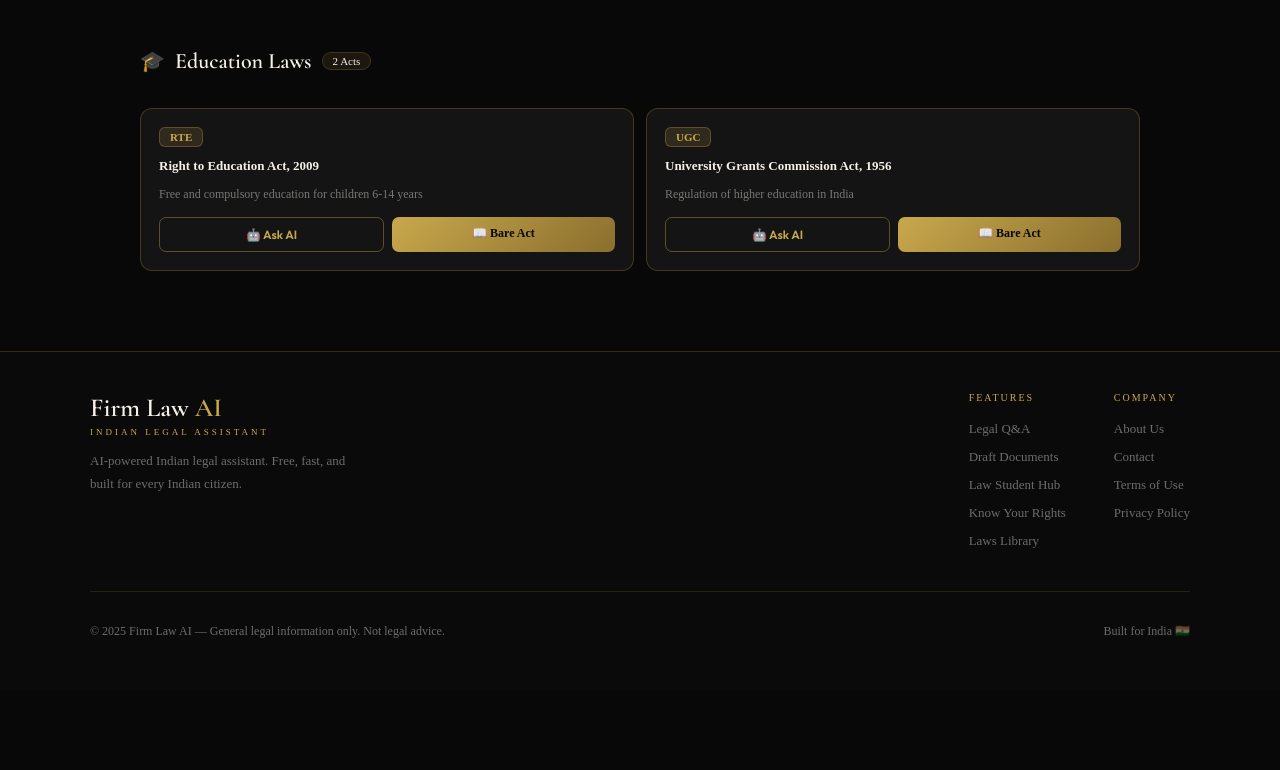
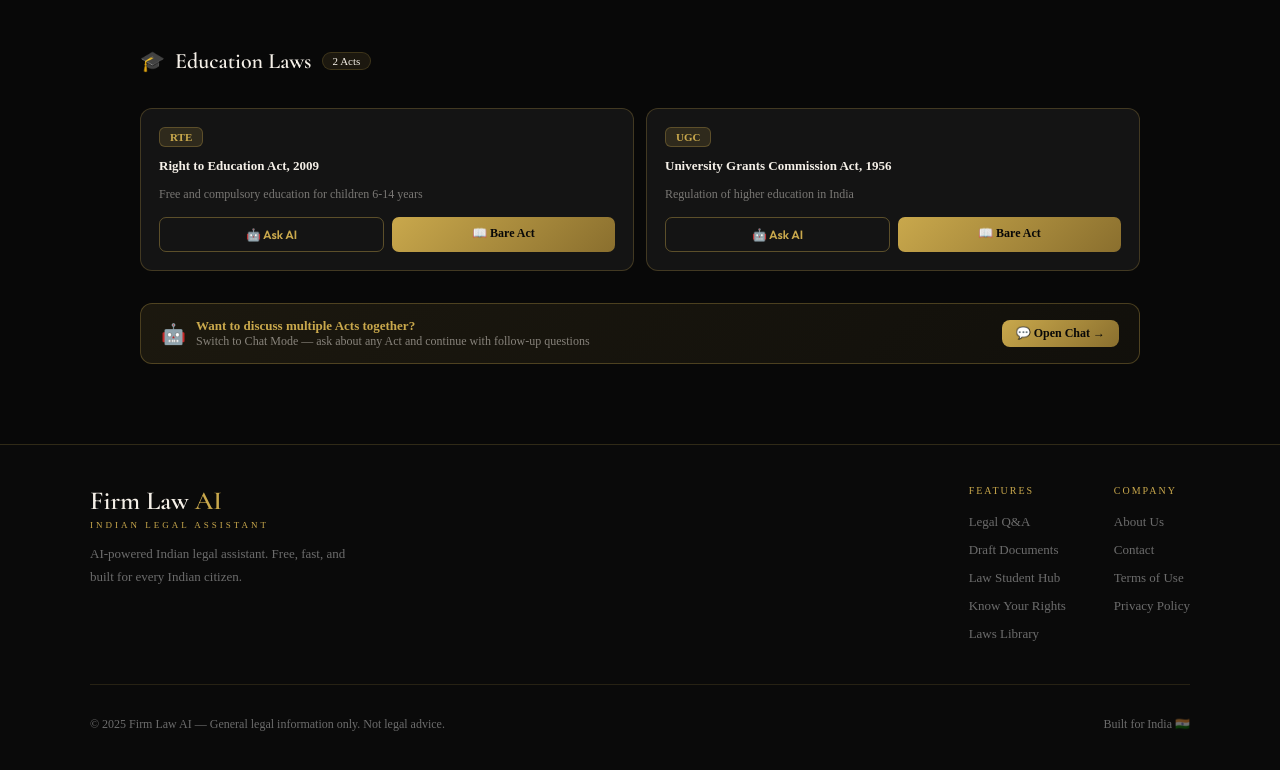
Before and after one commit to Hasangit123/firm-law-ai, a Next.js app: page /laws in a window 1280 px wide. Shown: the part 4648-5418 px from the top of the page. Before the commit the page ends 5339 px from the top, so only its background shows below. Built offline with nearby package versions, Linux system fonts and the light colour scheme.

Commit message:
Add chat banner to Rights and Laws pages

```diff
--- a/app/laws/page.jsx
+++ b/app/laws/page.jsx
@@ -234,6 +234,18 @@
                 </div>
               </div>
             ))}
+
+            {/* Chat Banner — at bottom of laws list */}
+            <a href="/chat?from=laws" style={{display: 'flex', alignItems: 'center', justifyContent: 'space-between', background: 'linear-gradient(135deg, rgba(201,168,76,0.1), rgba(201,168,76,0.05))', border: '1px solid rgba(201,168,76,0.3)', borderRadius: '12px', padding: '14px 20px', textDecoration: 'none', color: 'inherit', flexWrap: 'wrap', gap: '10px'}}>
+              <div style={{display: 'flex', alignItems: 'center', gap: '10px'}}>
+                <span style={{fontSize: '20px'}}>🤖</span>
+                <div>
+                  <p style={{fontSize: '13px', fontWeight: 600, color: '#c9a84c', margin: 0}}>Want to discuss multiple Acts together?</p>
+                  <p style={{fontSize: '12px', color: 'rgba(245,240,232,0.5)', margin: 0}}>Switch to Chat Mode — ask about any Act and continue with follow-up questions</p>
+                </div>
+              </div>
+              <span style={{fontSize: '12px', fontWeight: 600, color: '#080808', background: 'linear-gradient(135deg, #c9a84c, #8a6f2e)', padding: '6px 14px', borderRadius: '8px', whiteSpace: 'nowrap'}}>💬 Open Chat →</span>
+            </a>
           </div>
         )}
 
@@ -290,6 +302,18 @@
                   <ReactMarkdown>{answer}</ReactMarkdown>
                 </div>
                 <div style={{marginTop: '24px', paddingTop: '16px', borderTop: '1px solid rgba(201,168,76,0.15)', fontSize: '12px', color: 'rgba(245,240,232,0.3)'}}>⚠️ Always verify with the official Bare Act link above. This is general information only.</div>
+
+                {/* Chat Banner — after answer */}
+                <a href={`/chat?from=laws&law=${encodeURIComponent(selectedLaw.name)}`} style={{display: 'flex', alignItems: 'center', justifyContent: 'space-between', background: 'linear-gradient(135deg, rgba(201,168,76,0.1), rgba(201,168,76,0.05))', border: '1px solid rgba(201,168,76,0.3)', borderRadius: '12px', padding: '14px 20px', marginTop: '20px', textDecoration: 'none', color: 'inherit', flexWrap: 'wrap', gap: '10px'}}>
+                  <div style={{display: 'flex', alignItems: 'center', gap: '10px'}}>
+                    <span style={{fontSize: '20px'}}>🤖</span>
+                    <div>
+                      <p style={{fontSize: '13px', fontWeight: 600, color: '#c9a84c', margin: 0}}>Want to ask more about {selectedLaw.short}?</p>
+                      <p style={{fontSize: '12px', color: 'rgba(245,240,232,0.5)', margin: 0}}>Switch to Chat Mode — continue with full conversation memory about this Act</p>
+                    </div>
+                  </div>
+                  <span style={{fontSize: '12px', fontWeight: 600, color: '#080808', background: 'linear-gradient(135deg, #c9a84c, #8a6f2e)', padding: '6px 14px', borderRadius: '8px', whiteSpace: 'nowrap'}}>💬 Open Chat →</span>
+                </a>
               </div>
             )}
           </div>
```
Also changed, not shown: app/rights/page.jsx (+26 -0 lines).
